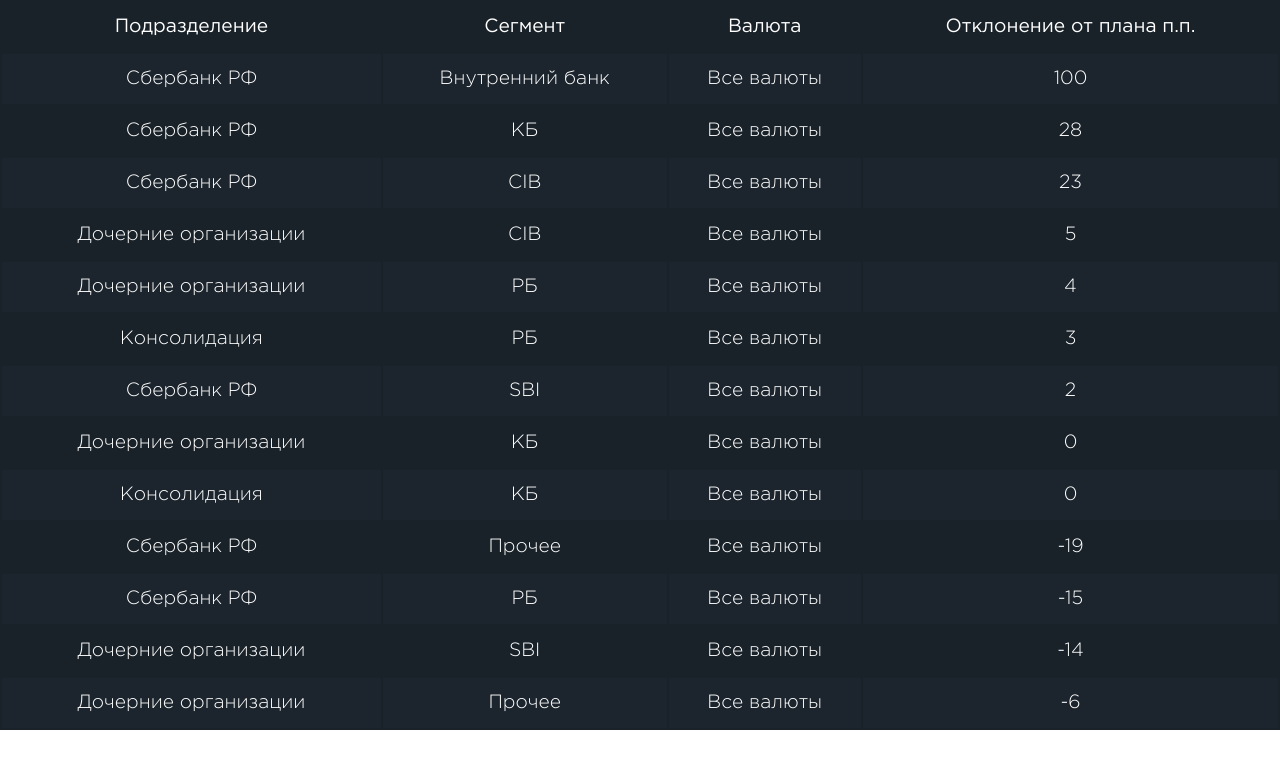
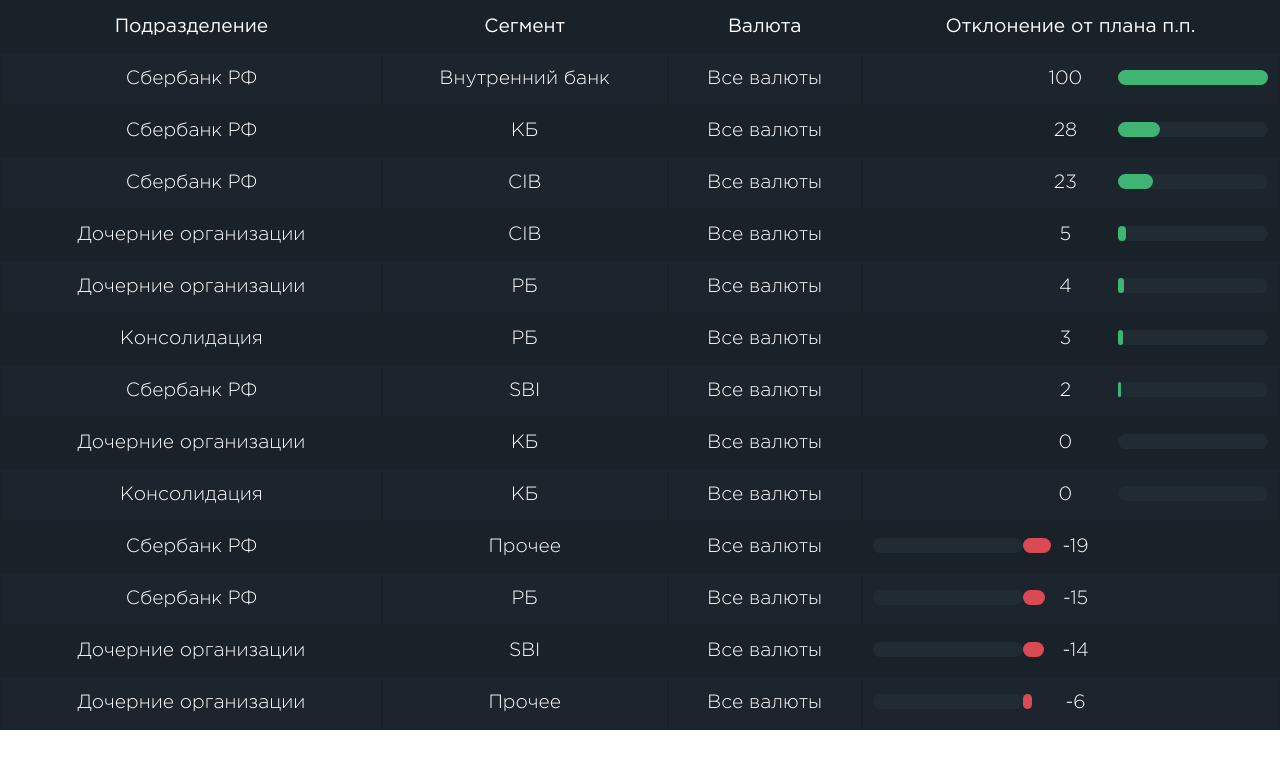
Before and after one commit to AkpoFlash/cb_table, a React app: page / in a window 1280 px wide. Shown: the top 768 px of the page. Built offline with nearby package versions, Linux system fonts and the light colour scheme.

Commit message:
Add graph columns

```diff
--- a/src/components/App/App.js
+++ b/src/components/App/App.js
@@ -44,7 +44,7 @@
 
 	return (
 		<>
-			<Table header={header} data={data} />
+			<Table header={header} data={data} graphColIds={[3]} />
 		</>
 	);
 };
--- /dev/null
+++ b/src/components/Table/Graph.js
@@ -0,0 +1,56 @@
+import React from 'react';
+import PropTypes from 'prop-types';
+import styled from 'styled-components';
+
+import { GRAPH_BG, GREEN, RED } from '~/constants/styles';
+
+const GraphBar = styled.table`
+	width: 100%;
+
+	td {
+		&:nth-of-type(1) {
+			width: 35%;
+		}
+		&:nth-of-type(2) {
+			width: 20%;
+		}
+		&:nth-of-type(3) {
+			width: 35%;
+		}
+	}
+`;
+
+const StyledGraph = styled.span`
+	display: inline-block;
+	border-radius: 15px;
+	width: 150px;
+	background-color: ${GRAPH_BG};
+	height: 15px;
+	position: relative;
+
+	&::before {
+		content: '';
+		height: 15px;
+		border-radius: 15px;
+		left: ${props => (props.delta < 0 ? '100%' : '0')};
+		width: ${props => `${(Math.abs(props.delta) / 100) * 150}px`};
+		background-color: ${props => (props.delta < 0 ? RED : GREEN)};
+		position: absolute;
+	}
+`;
+
+const Graph = ({ delta }) => (
+	<GraphBar>
+		<tr>
+			<td>{delta < 0 && <StyledGraph delta={delta} />}</td>
+			<td>{delta}</td>
+			<td>{delta >= 0 && <StyledGraph delta={delta} />}</td>
+		</tr>
+	</GraphBar>
+);
+
+Graph.propTypes = {
+	delta: PropTypes.number,
+};
+
+export default React.memo(Graph);
--- a/src/components/Table/Table.js
+++ b/src/components/Table/Table.js
@@ -4,6 +4,7 @@
 import orderBy from 'lodash/orderBy';
 
 import { DARK_BG, LIGTH_BG, WHITE } from '~/constants/styles';
+import Graph from '~/components/Table/Graph';
 
 const StyledTable = styled.table`
 	width: 100%;
@@ -26,7 +27,7 @@
 	cursor: pointer;
 `;
 
-const Table = ({ header, data }) => {
+const Table = ({ header, data, graphColIds }) => {
 	const [tableData, setTableData] = useState(data);
 	const [currentSortedRow, setCurrentSortedRow] = useState(0);
 	const [sortDirection, setSortDirection] = useState('asc');
@@ -60,10 +61,12 @@
 					</th>
 				))}
 			</Header>
-			{tableData.map(row => (
-				<Row key={row.toString()}>
-					{row.map(cell => (
-						<td key={cell.toString()}>{cell}</td>
+			{tableData.map(col => (
+				<Row key={col.toString()}>
+					{col.map((cell, i) => (
+						<td key={cell.toString()}>
+							{graphColIds.includes(i) ? <Graph delta={cell} /> : cell}
+						</td>
 					))}
 				</Row>
 			))}
@@ -74,6 +77,7 @@
 Table.propTypes = {
 	header: PropTypes.arrayOf(PropTypes.shape({})),
 	data: PropTypes.arrayOf(PropTypes.shape({})),
+	graphColIds: PropTypes.arrayOf(PropTypes.number),
 };
 
 export default React.memo(Table);
--- a/src/constants/styles.js
+++ b/src/constants/styles.js
@@ -3,3 +3,4 @@
 export const RED = '#db4954';
 export const GREEN = '#40b472';
 export const WHITE = '#fff';
+export const GRAPH_BG = '#212b33';
```
